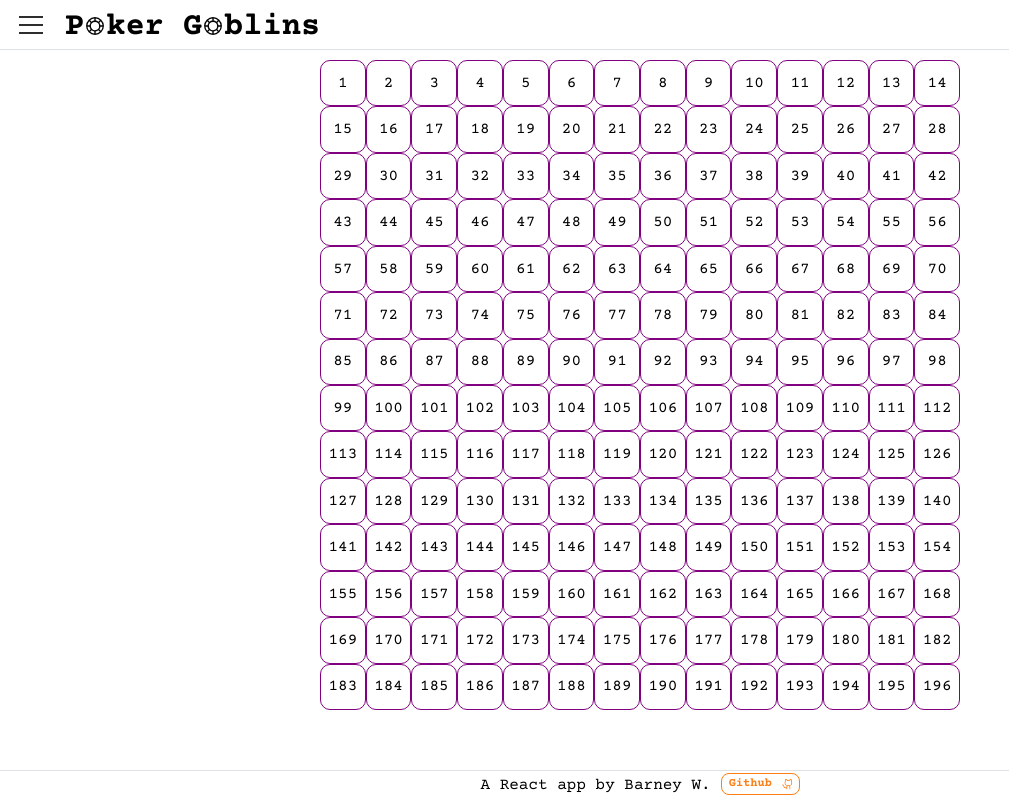
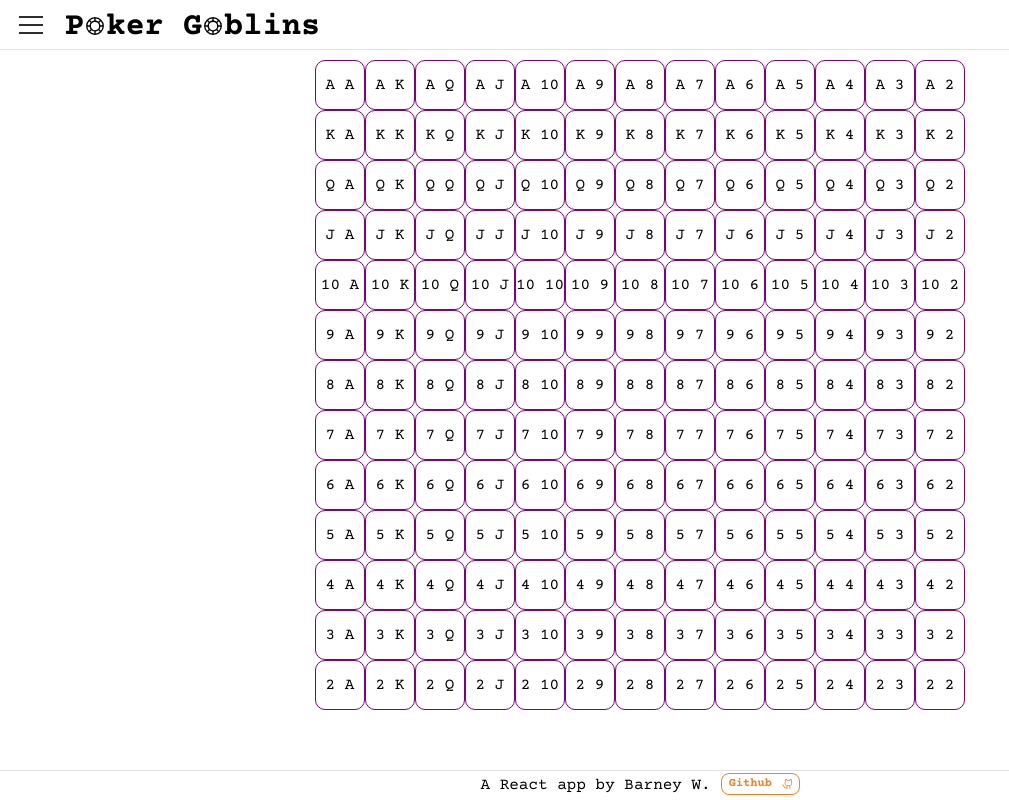
Before and after one commit to barneywhiffin/poker-goblins, a React (Vite) app: page / in a window 1280 px wide. Shown: the whole page, without its empty margins (0-1009 px from the left). Built offline with nearby package versions, Linux system fonts and the light colour scheme; a web font is replaced by a local one.

Commit message:
feat: create initial grid values

```diff
--- a/src/components/vpip-card/VpipCard.tsx
+++ b/src/components/vpip-card/VpipCard.tsx
@@ -1,6 +1,6 @@
 import './vpip-card.css';
 
-export default function VpipCard({content}: {content: number}) {
+export default function VpipCard({content}: {content: string}) {
     return (
         <div className='vpip-card'>{content}</div>
     )
--- a/src/containers/LetsPlayPoker.tsx
+++ b/src/containers/LetsPlayPoker.tsx
@@ -2,7 +2,7 @@ import { useState } from 'react';
 import { Button } from '@mantine/core';
 import { PlayIcon, StopIcon, FastForwardIcon, SkipForwardIcon } from '@phosphor-icons/react';
 import type { Round } from '../types/TableProps';
-import cardValues from '../utils/getCardValues';
+import { cardValues } from '../utils/getCardValues';
 import shuffleDeck from '../utils/shuffle';
 import handCalc from '../utils/handCalc';
 import TableCard from '../components/card/Card';
--- a/src/containers/vpip-calculator/VpipCalculator.tsx
+++ b/src/containers/vpip-calculator/VpipCalculator.tsx
@@ -1,12 +1,20 @@
 import './vpip-calculator.css';
 import VpipCard from '../../components/vpip-card/VpipCard';
+import { values } from '../../utils/getCardValues';
+
+const values1 = [...values];
+let values2 = [...values];
 
 export default function VpipCalculator() {
 
     let spans = [];
+    let id = 0;
 
-    for (let i = 0; i < 196; i++) {
-        spans.push(<VpipCard content={i+1}/>);
+    for (let i = 0; i < values1.length; i++) {
+        for (let j = 0; j < values2.length; j++) {
+            id++;
+            spans.push(<VpipCard key={id} content={`${values1[i]} ${values2[j]}`}/>);
+        }
     }
 
     return (
--- a/src/containers/vpip-calculator/vpip-calculator.css
+++ b/src/containers/vpip-calculator/vpip-calculator.css
@@ -1,12 +1,8 @@
 .vpip-grid {
     display: grid;
     height: 650px;
-    width: 50%;
+    width: 650px;
     margin: 10px auto;
-    grid-template-columns: repeat(14, 1fr);
-    grid-template-rows: repeat(14, 1fr);
+    grid-template-columns: repeat(13, 1fr);
+    grid-template-rows: repeat(13, 1fr);
 }
-
-span {
-    text-align: center;
-}
--- a/src/utils/getCardValues.ts
+++ b/src/utils/getCardValues.ts
@@ -3,9 +3,9 @@ import type { Card } from '../types/Card';
 const suits = ['Spades', 'Diamonds', 'Clubs', 'Hearts'];
 // const values = ['A', '2', '3', '4', '5', '6', '7', '8', '9', '10', 'J', 'Q', 'K'];
 // for testing (everyone gets royal flush on the board)
-const values = ['A', 'K', 'Q', 'J', '10', '9', '8', '7', '6', '5', '4', '3', '2'];
+export const values = ['A', 'K', 'Q', 'J', '10', '9', '8', '7', '6', '5', '4', '3', '2'];
 
-let cards: Card[] = [];
+export let cardValues: Card[] = [];
 let id = 0;
 
 for (let i = 0; i < suits.length; i++) {
@@ -18,8 +18,6 @@ for (let i = 0; i < suits.length; i++) {
             isShown: false,
             rotated: false
         }
-        cards.push(card);
+        cardValues.push(card);
     }
 }
-
-export default cards;
```
